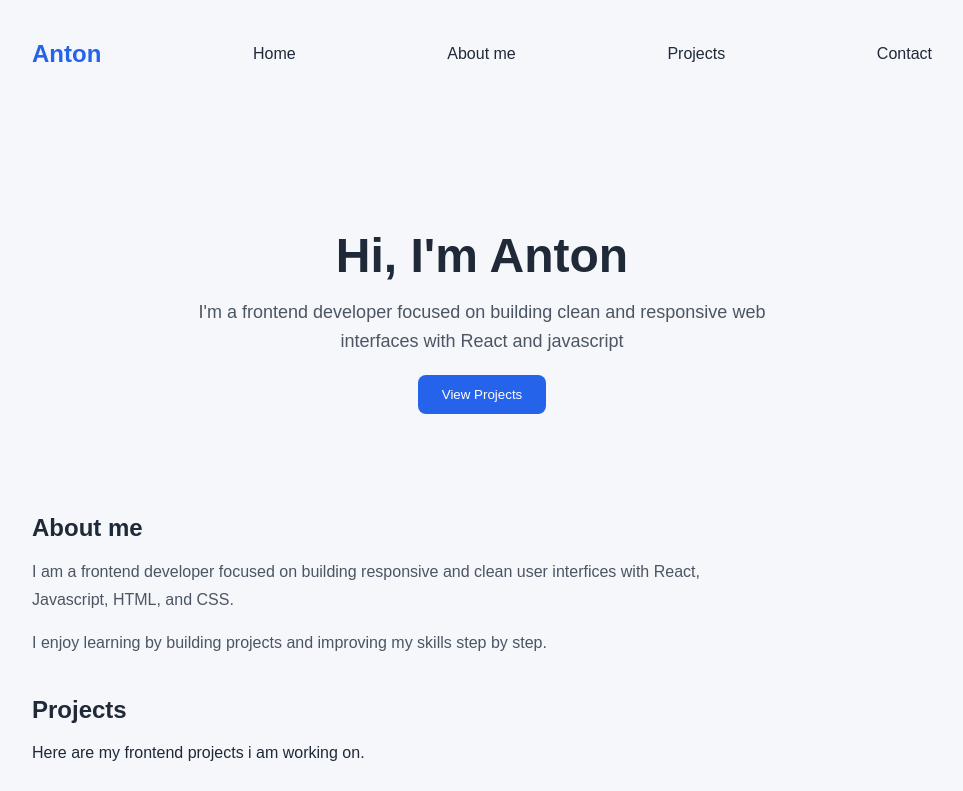
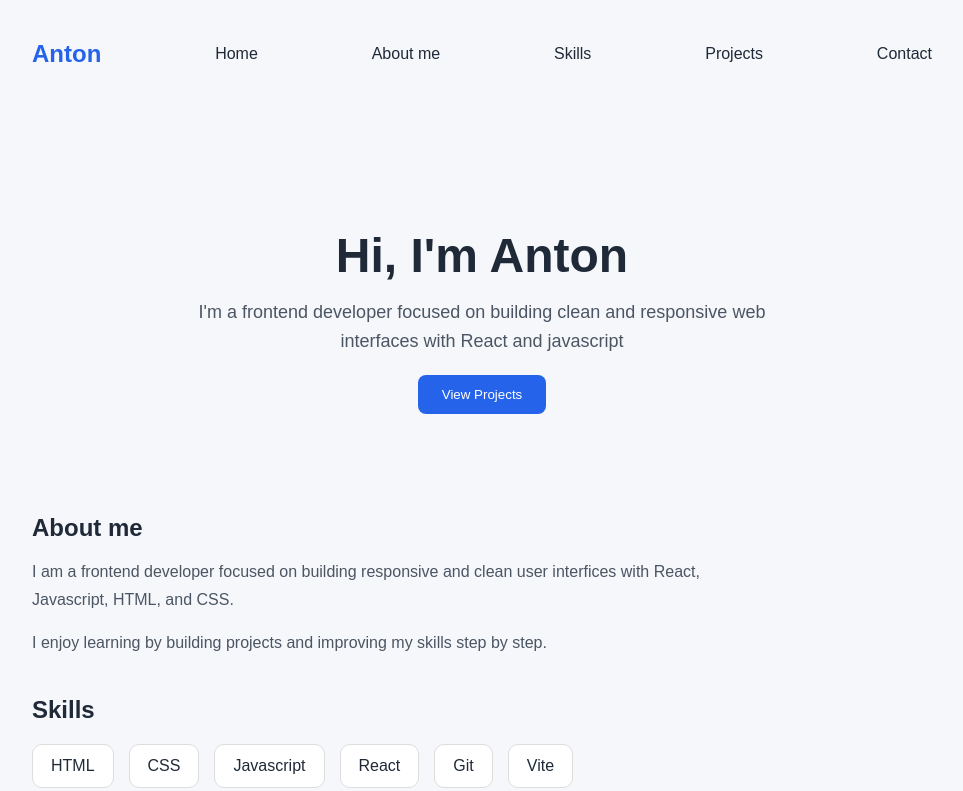
Before and after one commit to Antonluko/Portfolio, a React (Vite) app: page / in a window 1280 px wide. Shown: the top 791 px of the page, without its empty margins (158-1121 px from the left). Built offline with nearby package versions, Linux system fonts and the light colour scheme.

Commit message:
Added skills component

```diff
--- a/src/App.jsx
+++ b/src/App.jsx
@@ -4,6 +4,7 @@ import Projects from "./components/Projects"
 import Contact from "./components/Contact"
 import Footer from "./components/Footer"
 import About from "./components/About"
+import Skills from "./components/Skills"
 function App() {
 
   return (
@@ -12,6 +13,7 @@ function App() {
       <Navbar/>
       <Home/>
       <About/>
+      <Skills/>
       <Projects/>
       <Contact/>
       <Footer/>
--- a/src/components/Navbar.jsx
+++ b/src/components/Navbar.jsx
@@ -4,8 +4,10 @@ return (
         <h2> Anton </h2>
         <a href="#home">Home</a>
         <a href="#about">About me</a>
+        <a href="#skills">Skills</a>
         <a href="#projects">Projects</a>
         <a href="#contact">Contact</a>
+
 
     </nav>
 )
--- /dev/null
+++ b/src/components/Skills.jsx
@@ -0,0 +1,16 @@
+function Skills () {
+return (
+    <section id="skills" className="skills">
+        <h2> Skills</h2>
+        <div className="skills-list">
+            <div className="skill-card">HTML</div>
+            <div className="skill-card">CSS</div>
+            <div className="skill-card">Javascript</div>
+            <div className="skill-card">React</div>
+            <div className="skill-card">Git</div>
+            <div className="skill-card">Vite</div>
+        </div>
+    </section>
+)
+}
+export default Skills;
--- a/src/index.css
+++ b/src/index.css
@@ -75,6 +75,23 @@ section {
     max-width: 700px;
     line-height: 1.7;
     color: #4b5563;
+  }
+  /* Skills */
+  .skills {
+    text-align: left;
+  }
+  .skills-list {
+    display: flex;
+    flex-wrap: wrap;
+    gap: 15px;
+    margin-top: 20px;
+  }
+  .skill-card {
+    background: white;
+    border: 1px solid #ddd;
+    border-radius: 10px;
+    padding: 12px 18px;
+    font-weight:
   }
   /* Projects */
 .projects {
```
